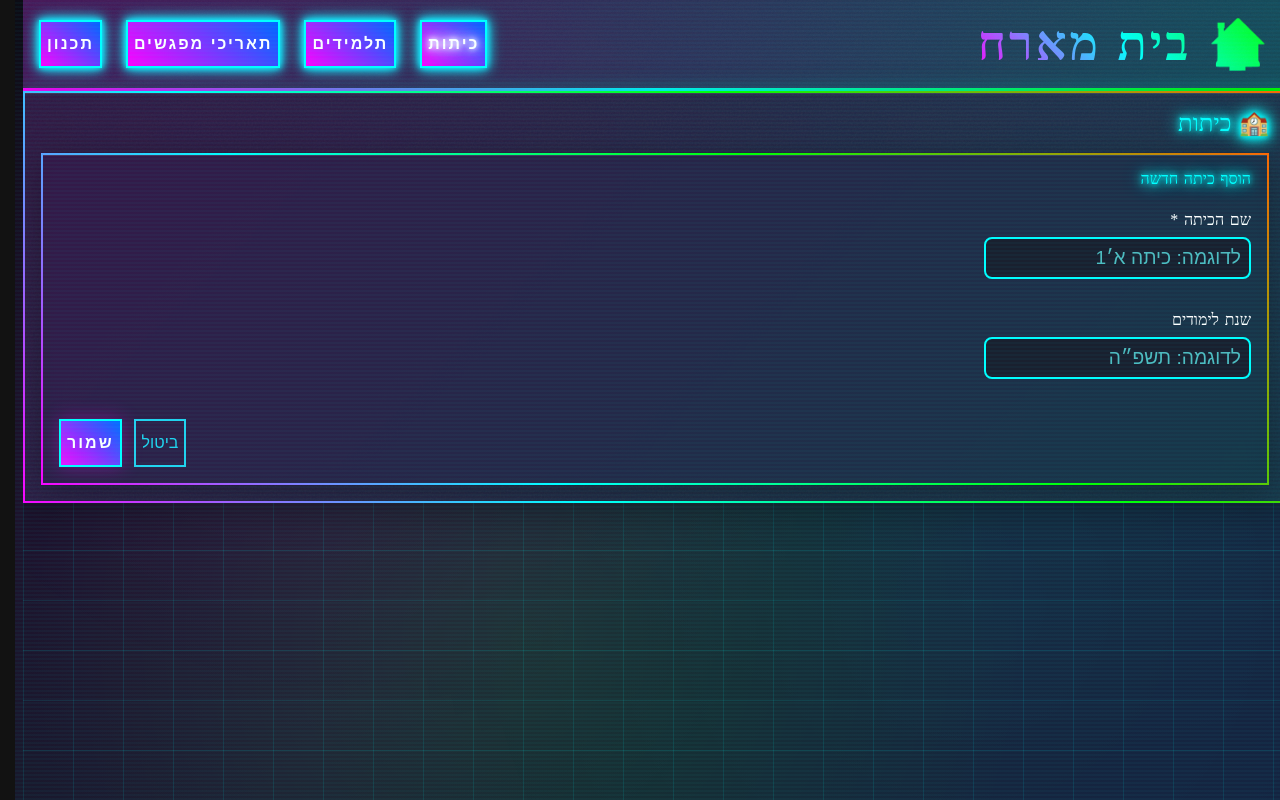
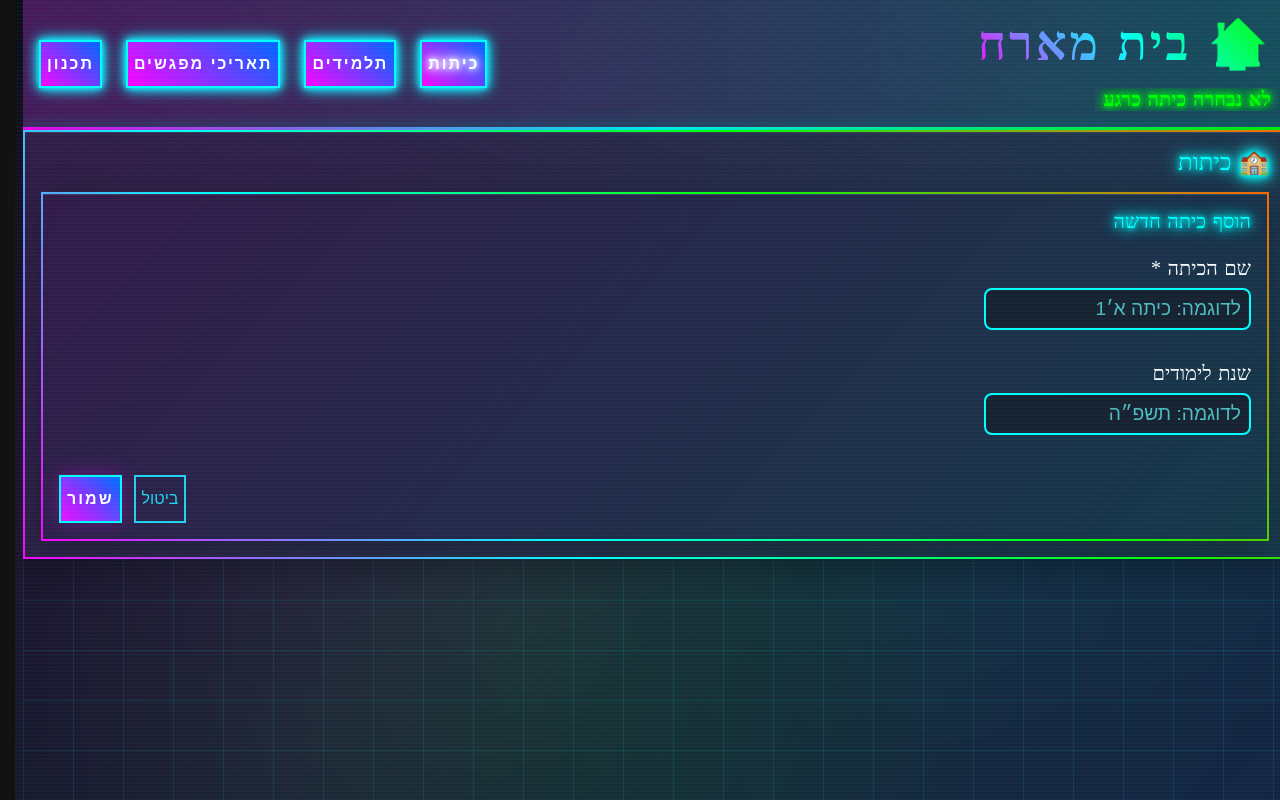
Before and after one commit to Yaronglp/hosting-house, a React (Vite) app: page / in a window 1280 px wide. Both pictures are taken after a click on the button "צור כיתה ראשונה". Built offline with nearby package versions, Linux system fonts and the light colour scheme.

Commit message:
style: adjustments for selectors

```diff
--- a/src/components/common/EmptyClassesState.tsx
+++ b/src/components/common/EmptyClassesState.tsx
@@ -13,6 +13,7 @@ export function EmptyClassesState({ onAddClass }: EmptyClassesStateProps) {
       description="התחל על ידי יצירת הכיתה הראשונה שלך. כל כיתה תוכל לנהל תלמידים, סבבי אירוח והגדרות נפרדות."
       action={{
         label: "צור כיתה ראשונה",
+        testId: "add-class-button",
         onClick: onAddClass
       }}
     />
--- a/src/components/common/EmptyState.tsx
+++ b/src/components/common/EmptyState.tsx
@@ -7,6 +7,7 @@ interface EmptyStateProps {
   description: string
   action?: {
     label: string
+    testId?: string
     onClick: () => void
   }
   variant?: 'default' | 'error'
@@ -51,6 +52,7 @@ export function EmptyState({
               onClick={action.onClick}
               variant={variant === 'error' ? 'destructive' : 'default'}
               className="mt-4"
+              data-cy={action.testId}
             >
               {action.label}
             </Button>
--- a/src/components/forms/FormField.tsx
+++ b/src/components/forms/FormField.tsx
@@ -10,7 +10,7 @@ interface FormFieldProps {
 export function FormField({ label, required, children, className = '' }: FormFieldProps) {
   return (
     <div className={`mb-4 ${className} padding-vertical-default`}>
-      <label className="block text-base font-medium mb-2">
+      <label className="block text-lg font-medium mb-2">
         {label} {required && '*'}
       </label>
       {children}
--- a/src/components/layout/AppHeader.tsx
+++ b/src/components/layout/AppHeader.tsx
@@ -45,11 +45,9 @@ export function AppHeader({ currentClassName, activeTab, onTabChange }: AppHeade
             >
               🏠 בית מארח
             </h1>
-            {currentClassName && (
-              <h3 className="neon-text-green text-lg min-[700px]:text-lg hologram padding-horizontal-default m-2 mb-4 mt-0">
-                נבחר: {currentClassName}
-              </h3>
-            )}
+            <h3 className="neon-text-green text-lg min-[700px]:text-lg hologram padding-horizontal-default m-2 mb-4 mt-0">
+              {currentClassName ? `נבחרה: ${currentClassName}` : 'לא נבחרה כיתה כרגע'}
+            </h3>
           </div>
           <NavigationMenu className="w-full min-[700px]:w-auto min-[700px]:flex-1 justify-center min-[700px]:justify-start min-[700px]:ml-[1em] navigation-container">
             <NavigationMenuList className="gap-2 min-[700px]:gap-6 justify-between min-[700px]:justify-end navigation-container-list">
--- a/src/components/ui/Card.tsx
+++ b/src/components/ui/Card.tsx
@@ -36,7 +36,7 @@ const CardTitle = React.forwardRef<
 >(({ className, ...props }, ref) => (
   <div
     ref={ref}
-    className={cn("font-semibold leading-none tracking-tight neon-text", className)}
+    className={cn("font-semibold leading-none tracking-tight neon-text text-lg", className)}
     {...props}
   />
 ))
```
Also changed, not shown: 1 other file (tests, documents, lock files or other folders).
